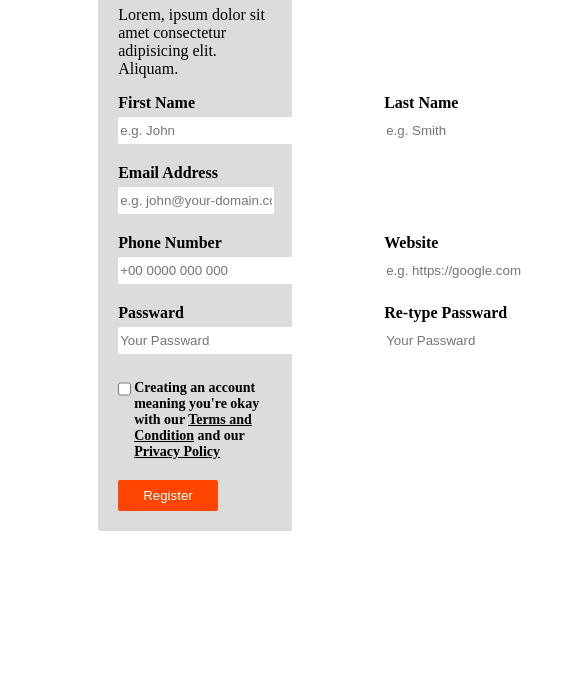
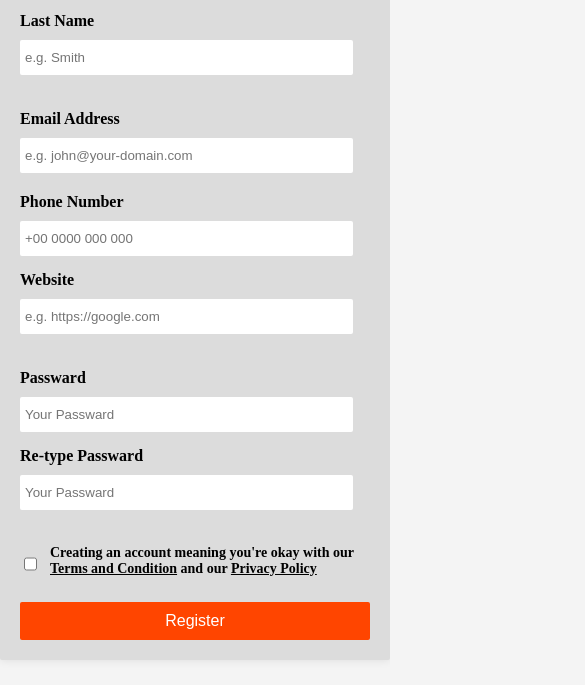
Before and after one commit to shrey-s12/FormValidation, a plain HTML site: page index.html in a window 390 px wide. Shown: the part 159-844 px from the top of the page, 585 px wide, since content can reach past the window. Drawn offline with Linux system fonts and the light colour scheme.

Commit message:
Responsive

```diff
--- a/style.css
+++ b/style.css
@@ -3,71 +3,96 @@ body {
     justify-content: center;
     align-items: center;
     height: 90vh;
+    margin: 0;
+    padding: 0;
+    box-sizing: border-box;
+    background-color: #f4f4f4;
 }
 
 .container {
     border-radius: 2px;
-    width: 39.4vw;
-    padding: 0px 20px 20px 20px;
+    width: 90%;
+    max-width: 500px;
+    padding: 20px;
     background-color: gainsboro;
+    box-shadow: 0 0 10px rgba(0, 0, 0, 0.1);
+}
+
+.row1,
+.emailAdd,
+.row-tick {
+    margin-bottom: 20px;
 }
 
 .row1 {
-    height: 70px;
     display: flex;
     justify-content: space-between;
-}
-
-.emailAdd {
-    height: 70px;
+    flex-wrap: wrap;
 }
 
 .box1 {
     display: flex;
     flex-direction: column;
+    flex: 1;
+    min-width: 45%;
 }
 
 label {
     font-weight: bold;
+    margin-bottom: 5px;
 }
 
 input {
     border: none;
     border-radius: 2px;
-    width: 262px;
+    width: 95%;
     margin-top: 5px;
-    height: 25px;
+    height: 35px;
+    padding: 5px;
+    box-sizing: border-box;
 }
 
 #email {
-    width: 39vw;
+    width: 97.5%;
 }
 
-
 .row-tick {
-    margin-top: 5px;
     display: flex;
-    width: 40vw;
+    align-items: center;
 }
 
 .row-tick label {
-    margin-top: 1.3px;
+    margin-left: 10px;
     font-size: 14px;
 }
 
 #tick {
-    width: 15px;
+    width: 20px;
     height: 20px;
-    margin-left: 0;
-    margin-top: 0;
-    padding: 0;
 }
 
 button {
-    margin-top: 20px;
-    padding: 8px 25px;
+    width: 100%;
+    padding: 10px;
     background-color: orangered;
     border: none;
     border-radius: 2px;
     color: white;
+    font-size: 16px;
+    cursor: pointer;
 }
+
+@media (max-width: 600px) {
+    .row1 {
+        flex-direction: column;
+    }
+
+    .box1 {
+        min-width: 100%;
+        margin-bottom: 15px;
+    }
+
+    #email {
+        width: 95%;
+    }
+}
```
